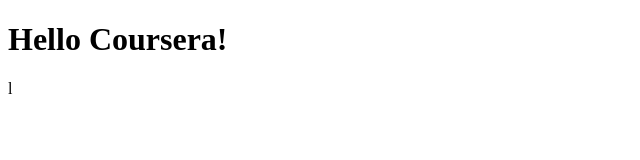
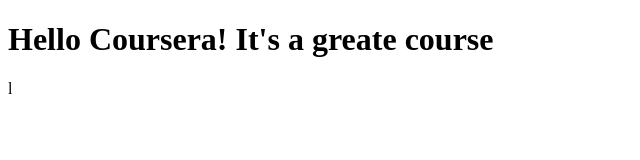
Before and after one commit to rll1956/coursera-test, a plain HTML site: page site/index.html in a window 1280 px wide. Shown: the whole page, without its empty margins (0-640 px from the left). Drawn offline with Linux system fonts and the light colour scheme.

Commit message:
Small addition to our page content

```diff
--- a/site/index.html
+++ b/site/index.html
@@ -4,6 +4,6 @@
 	<title>Hello Coursera!</title>
 </head>
 <body>
-<H1>Hello Coursera!</H1>
+<H1>Hello Coursera! It's a greate course</H1>
 </body>
 </html>l
```
